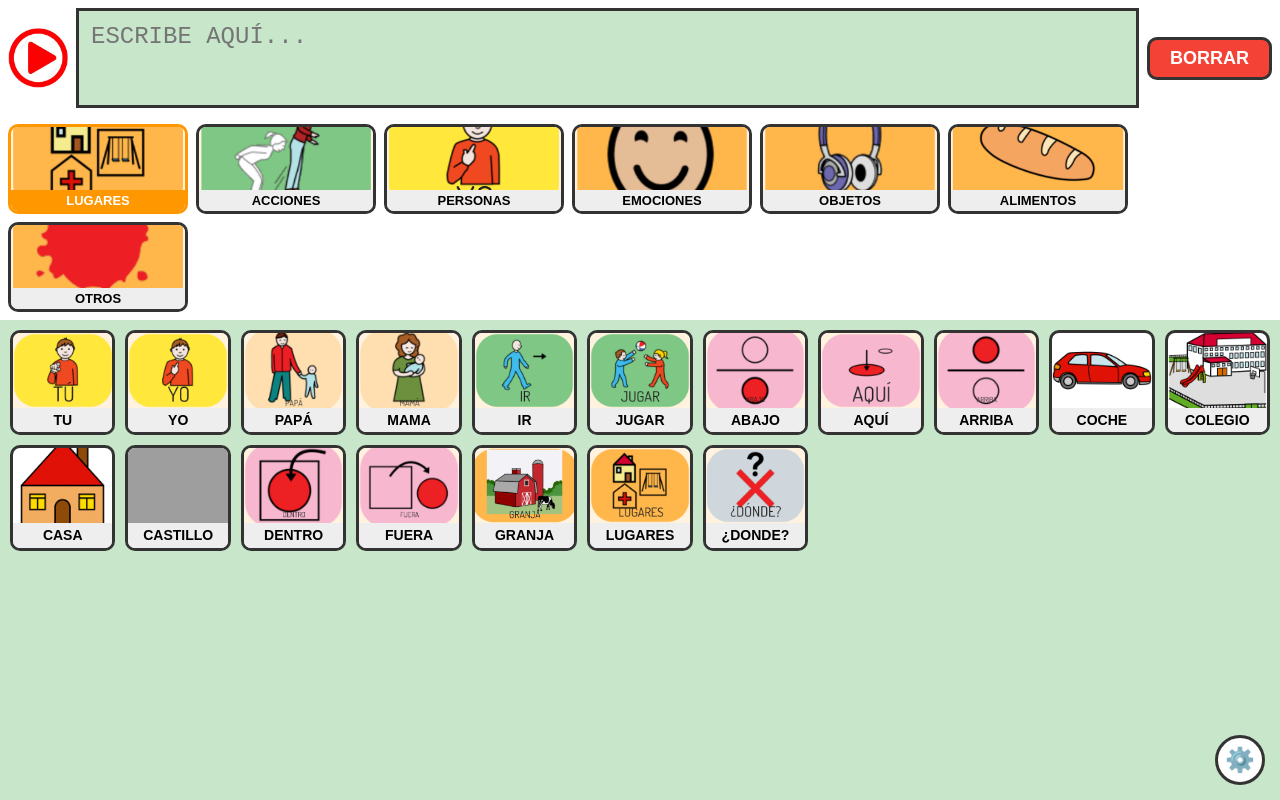
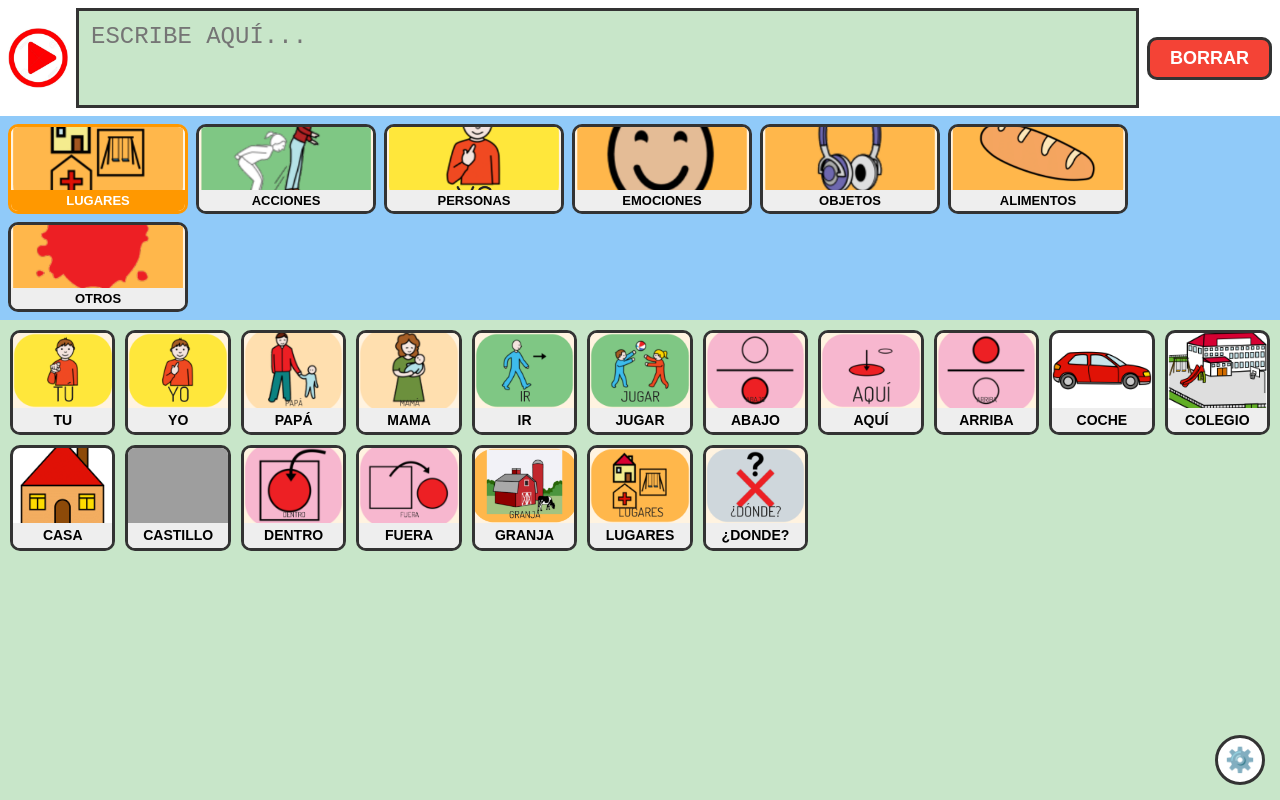
Before and after one commit to arturoquintanaquijada10/COMUNICADOR-PORTATIL, a plain HTML site: page index.html in a window 1280 px wide. Drawn offline with Linux system fonts and the light colour scheme; grey boxes are pictures that could not be loaded.

Commit message:
fondo azul

```diff
--- a/index.html
+++ b/index.html
@@ -94,7 +94,7 @@
             display: flex;
             gap: 8px;
             padding: 8px;
-            background-color: #fff;
+            background-color: #90caf9;
             flex-wrap: wrap;
         }
 
```
